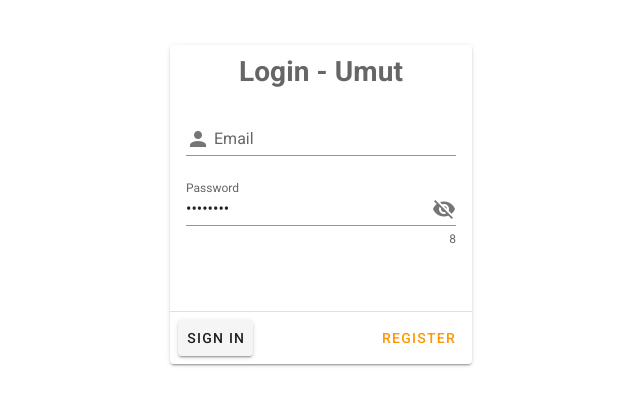
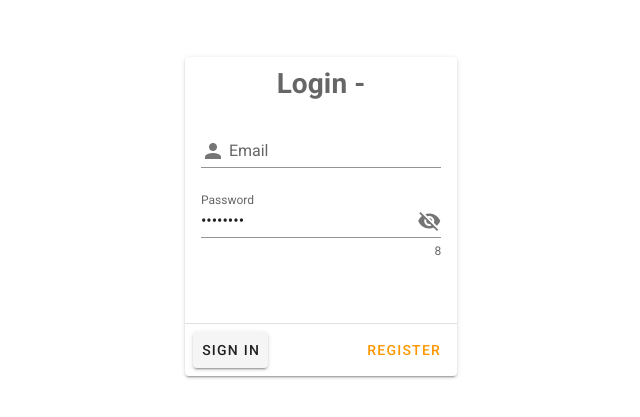
Before and after one commit to bktulu/VueJs, a Vue app: page /#/ in a window 1280 px wide. Shown: the part 167-584 px from the top of the page, without its empty margins (319-959 px from the left). Built offline with nearby package versions, Linux system fonts and the light colour scheme.

Commit message:
router eklenmiştir.

```diff
--- a/package.json
+++ b/package.json
@@ -11,6 +11,7 @@
     "axios": "^0.22.0",
     "core-js": "^3.6.5",
     "vue": "^2.6.11",
+    "vue-router": "^3.5.2",
     "vuetify": "^2.4.0"
   },
   "devDependencies": {
--- a/src/App.vue
+++ b/src/App.vue
@@ -1,21 +1,16 @@
 <template>
-    <v-main>
-      <!-- <div> -->
-        <Login  title="Umut"></Login>
-      <!-- </div>
-
-      <div>
-        <Login  title="Buket"></Login>
-      </div> -->
-
-    </v-main>
+  <div class="container">
+    <div class="row">
+      <div class="col-md-12">
+        <router-view></router-view>
+      </div>
+    </div>
+  </div>
 </template>
 
 <script>
-import Login from './components/Login.vue'
+
  export default {
-   components:{
-     Login
-   }
+
   }
 </script>
--- /dev/null
+++ b/src/components/Test.vue
@@ -0,0 +1,13 @@
+<template>
+    <p>Test Ediyorum. {{buket}}</p>
+</template>
+<script>
+
+export default ({
+    data(){
+        return{
+            buket:"Buket"
+        }
+    }
+})
+</script>
```
Also changed, not shown: src/main.js (+10 -0 lines), src/routes.js (added, +13 -0 lines), 1 other file (tests, documents, lock files or other folders).
